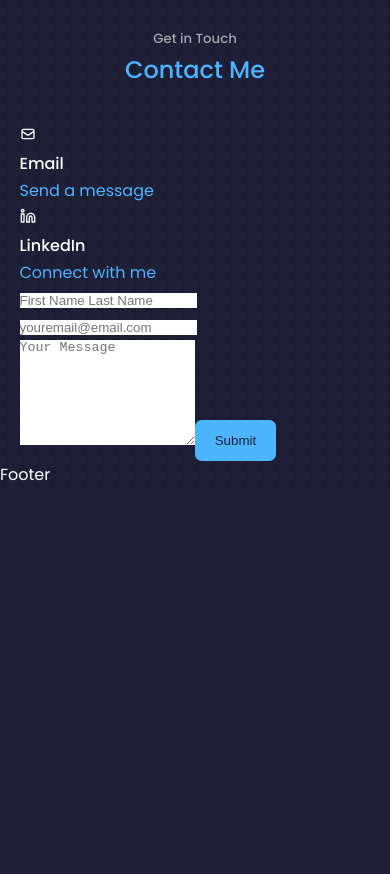
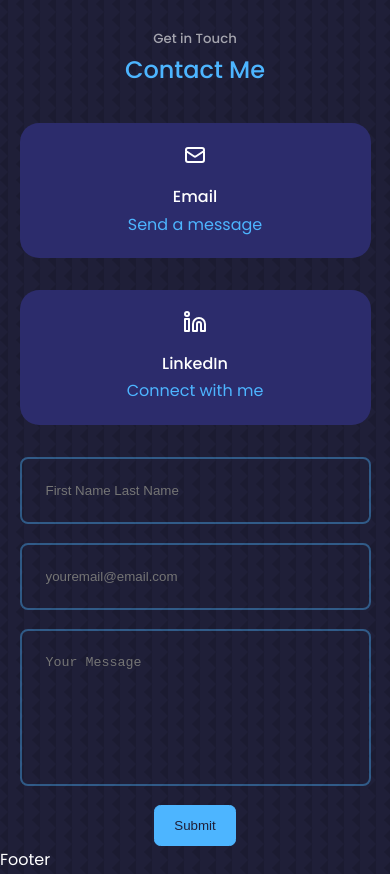
Before and after one commit to isayani/isayani-react-portfolio, a React (Create React App) app: page / in a window 390 px wide. Shown: the part 7860-8734 px from the top of the page. Before the commit the page ends 8349 px from the top, so only its background shows below. Built offline with nearby package versions, Linux system fonts and the light colour scheme.

Commit message:
media queries for contact

```diff
--- a/src/components/contact/contact.css
+++ b/src/components/contact/contact.css
@@ -0,0 +1,76 @@
+.container.contact__container {
+    margin-left: 22%;
+    display: grid;
+    grid-template-columns: 20% 47%;
+    gap: 12%;
+}
+
+.contact__options {
+    display: flex;
+    flex-direction: column;
+    gap: 2rem;
+}
+
+.contact__option {
+    background: var(--color-bg-variant);
+    padding: 1.2rem;
+    border-radius: 1.2rem;
+    text-align: center;
+    border: 1px solid transparent;
+    transition: var(--transition);
+}
+
+.contact__option:hover {
+    background: transparent;
+    border-color: var(--color-primary-variant);
+}
+
+.contact__option-icon {
+    font-size: 1.5rem;
+    margin-bottom: .5rem;
+
+}
+
+.contact__option-icon a {
+    margin-top: .7rem;
+    display: inline-block;
+    font-size: .8rem;
+}
+
+/* --------- CONTACT FORM --------- */
+form {
+    display: flex;
+    flex-direction: column;
+    gap: 1.2rem;
+}
+
+input, textarea {
+    width: 100%;
+    padding: 1.5rem;
+    border-radius: .5rem;
+    background: transparent;
+    border: 2px solid var(--color-primary-variant);
+    resize: none;
+    color: var(--color-primary);
+}
+
+/* ----- MEDIUM MEDIA QUERY ----- */
+@media screen and (max-width: 1024px) {
+    .container.contact__container {
+        margin-left: auto;
+        grid-template-columns: 1fr 1fr;
+        gap: 2rem;
+    }
+  }
+
+  /* ----- SMALL MEDIA QUERY ----- */
+  @media screen and (max-width: 600px) {
+    .container.contact__container {
+        margin-left: auto;
+        grid-template-columns: 1fr;
+    }
+
+    #contact__btn {
+        margin: 0 auto;
+    }
+  }
```
